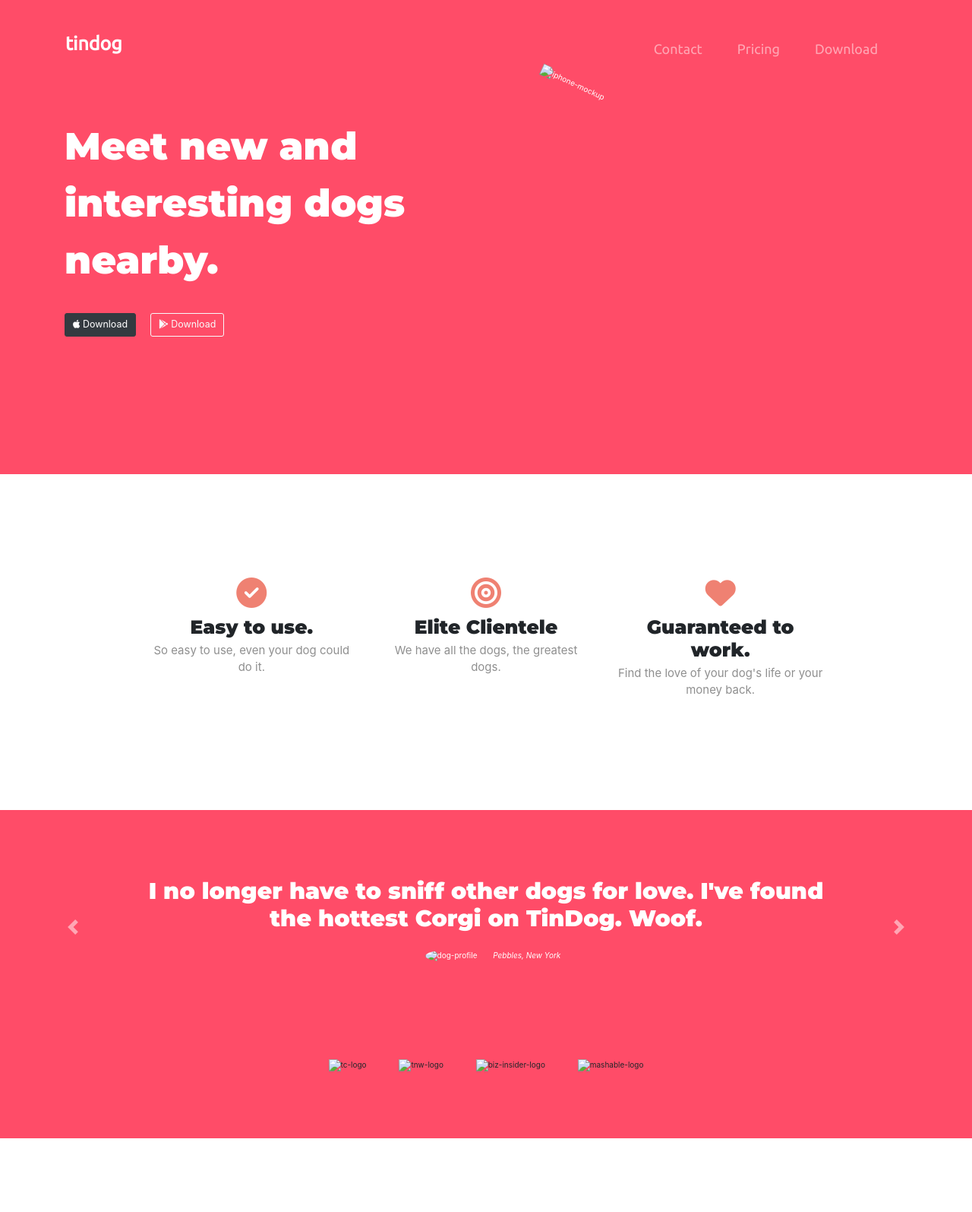
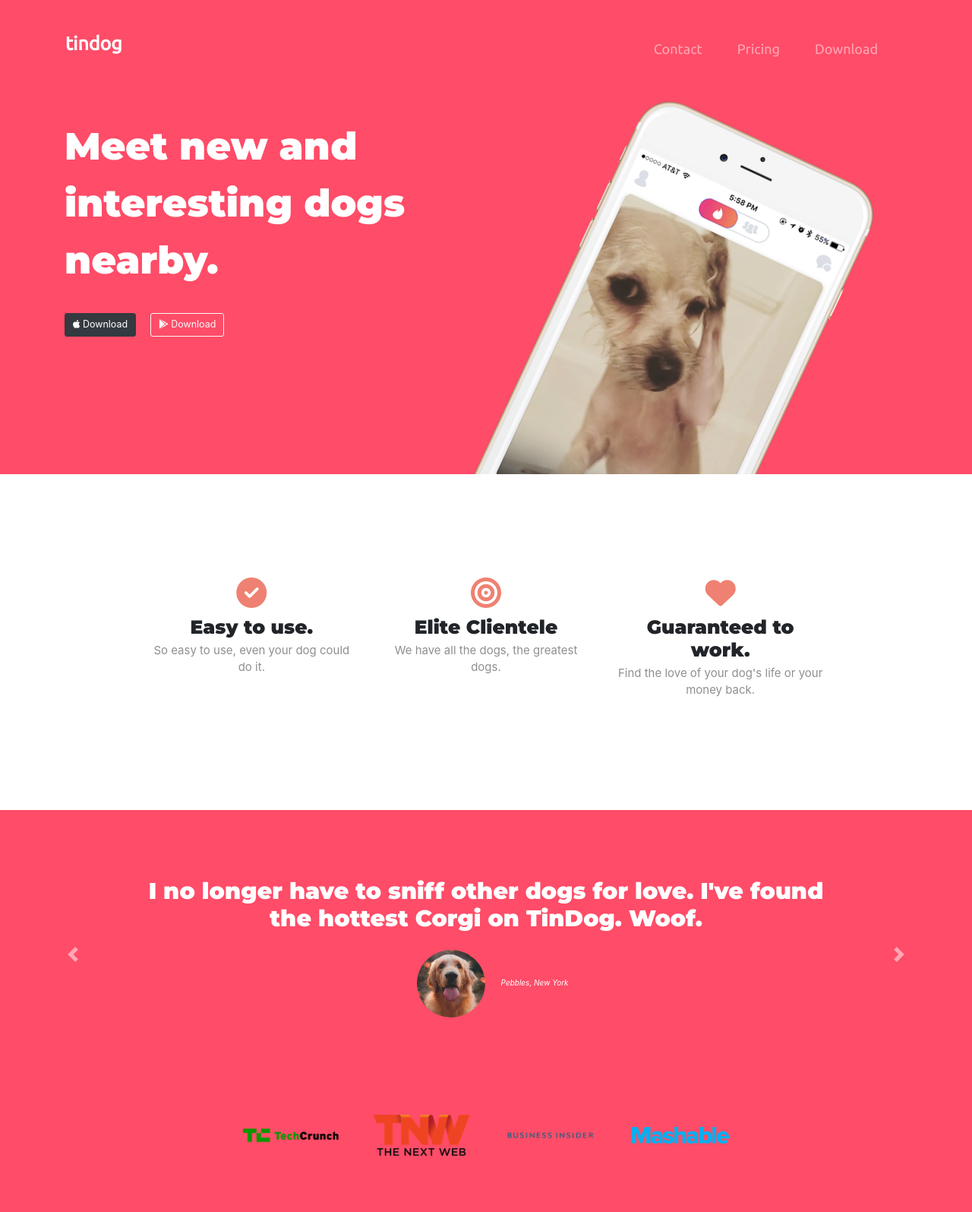
Before and after one commit to Mahak199/tindog-new, a plain HTML site: page index.html in a window 1280 px wide. Shown: the top 1595 px of the page at 76% size. Drawn offline with nearby package versions, Linux system fonts and the light colour scheme; files that its build step writes are made by us from their sources.

Commit message:
Update index.html

```diff
--- a/index.html
+++ b/index.html
@@ -12,14 +12,14 @@
     />
 
     <link rel="stylesheet" href="https://maxcdn.bootstrapcdn.com/bootstrap/3.3.7/css/bootstrap.min.css" integrity="sha384-BVYiiSIFeK1dGmJRAkycuHAHRg32OmUcww7on3RYdg4Va+PmSTsz/K68vbdEjh4u" crossorigin="anonymous">
-    <link rel="stylesheet" href="css/styles.css" />
+    <link rel="stylesheet" href="styles.css" />
 
 
 
     <script src="https://kit.fontawesome.com/16ed6f5a2a.js" crossorigin="anonymous"></script>
 
     <link href="https://cdn.jsdelivr.net/npm/bootstrap@5.0.2/dist/css/bootstrap.min.css" rel="stylesheet" integrity="sha384-EVSTQN3/azprG1Anm3QDgpJLIm9Nao0Yz1ztcQTwFspd3yD65VohhpuuCOmLASjC" crossorigin="anonymous">
-    <link rel="stylesheet" href="css/styles.css">
+    <link rel="stylesheet" href="styles.css">
 
     <script src="https://cdn.jsdelivr.net/npm/bootstrap@5.0.2/dist/js/bootstrap.bundle.min.js" integrity="sha384-MrcW6ZMFYlzcLA8Nl+NtUVF0sA7MsXsP1UyJoMp4YLEuNSfAP+JcXn/tWtIaxVXM" crossorigin="anonymous"></script>
 
@@ -78,7 +78,7 @@
             <button type="button" class="btn btn-outline-light btn-lg download-btn"><i class="fab fa-google-play "></i> Download</button>
           </div>
           <div class="col-lg-6">
-            <img class="title-image" src="images/iphone6.png" alt="iphone-mockup" />
+            <img class="title-image" src="iphone6.png" alt="iphone-mockup" />
           </div>
         </div>
       </div>
@@ -118,13 +118,13 @@
               I no longer have to sniff other dogs for love. I've found the hottest
               Corgi on TinDog. Woof.
             </h2>
-            <img class="testimonial-image" src="images/dog-img.jpg" alt="dog-profile" />
+            <img class="testimonial-image" src="dog-img.jpg" alt="dog-profile" />
             <em>Pebbles, New York</em>
 
           </div>
           <div class="carousel-item">
             <h2 class="testimonial-text">My dog used to be so lonely, but with TinDog's help, they've found the love of their life. I think.</h2>
-            <img class="testimonial-image" src="images/lady-img.jpg" alt="lady-profile">
+            <img class="testimonial-image" src="lady-img.jpg" alt="lady-profile">
             <em>Beverly, Illinois</em>
           </div>
 
@@ -147,10 +147,10 @@
     <!-- Press -->
 
     <section id="press">
-      <img class="press-logo" src="images/techcrunch.png" alt="tc-logo" />
-      <img class="press-logo" src="images/tnw.png" alt="tnw-logo" />
-      <img class="press-logo" src="images/bizinsider.png" alt="biz-insider-logo" />
-      <img class="press-logo" src="images/mashable.png" alt="mashable-logo" />
+      <img class="press-logo" src="techcrunch.png" alt="tc-logo" />
+      <img class="press-logo" src="tnw.png" alt="tnw-logo" />
+      <img class="press-logo" src="bizinsider.png" alt="biz-insider-logo" />
+      <img class="press-logo" src="mashable.png" alt="mashable-logo" />
     </section>
 
     <!-- Pricing -->
```
